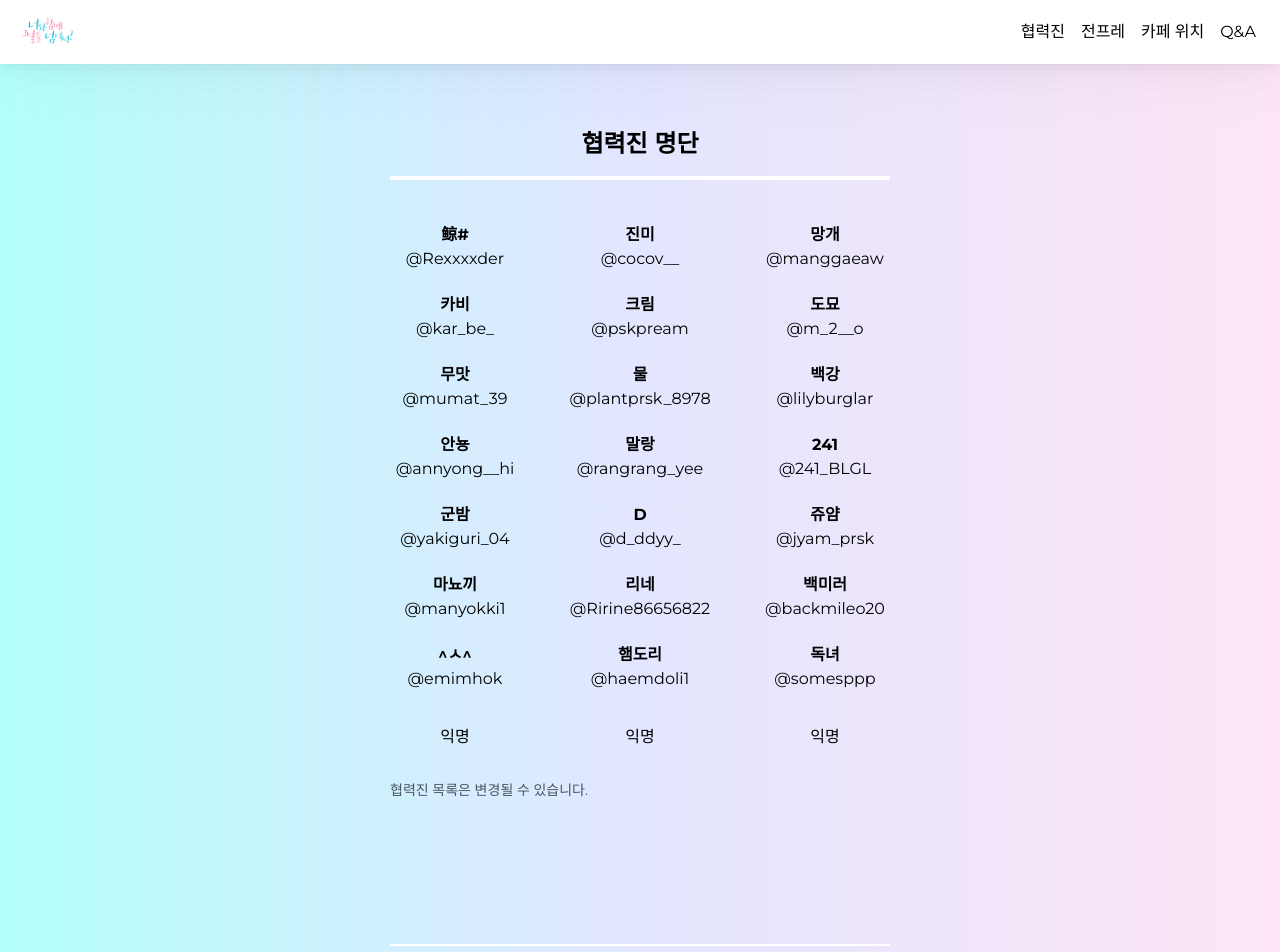
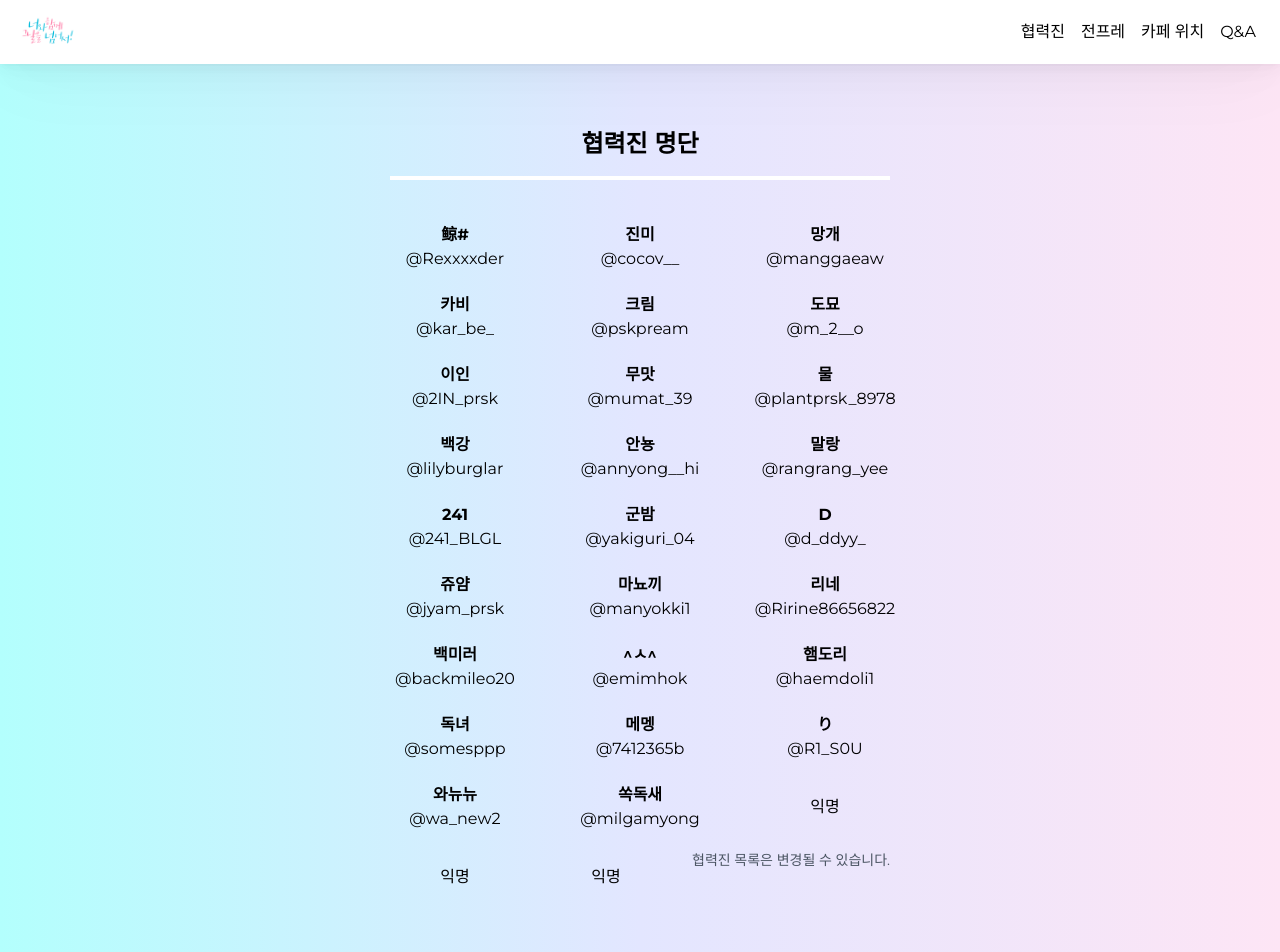
Before and after one commit to 5tarlight/happy-ankoha-day, a Next.js app: page /colab in a window 1280 px wide. Shown: the top 952 px of the page. Built offline with nearby package versions, Linux system fonts and the light colour scheme; a web font is replaced by a local one.

Commit message:
Add collaborators

```diff
--- a/components/ColabList.tsx
+++ b/components/ColabList.tsx
@@ -8,6 +8,7 @@ export default function ColabList() {
     { name: "카비", handle: "kar_be_" },
     { name: "크림", handle: "pskpream" },
     { name: "도묘", handle: "m_2__o" },
+    { name: "이인", handle: "2IN_prsk" },
     { name: "무맛", handle: "mumat_39" },
     { name: "물", handle: "plantprsk_8978" },
     { name: "백강", handle: "lilyburglar" },
@@ -23,6 +24,10 @@ export default function ColabList() {
     { name: "^ㅅ^", handle: "emimhok" },
     { name: "햄도리", handle: "haemdoli1" },
     { name: "독녀", handle: "somesppp" },
+    { name: "메멩", handle: "7412365b" },
+    { name: "り", handle: "R1_S0U" },
+    { name: "와뉴뉴", handle: "wa_new2" },
+    { name: "쏙독새", handle: "milgamyong" },
     "anonymous",
     "anonymous",
     "anonymous",
```
